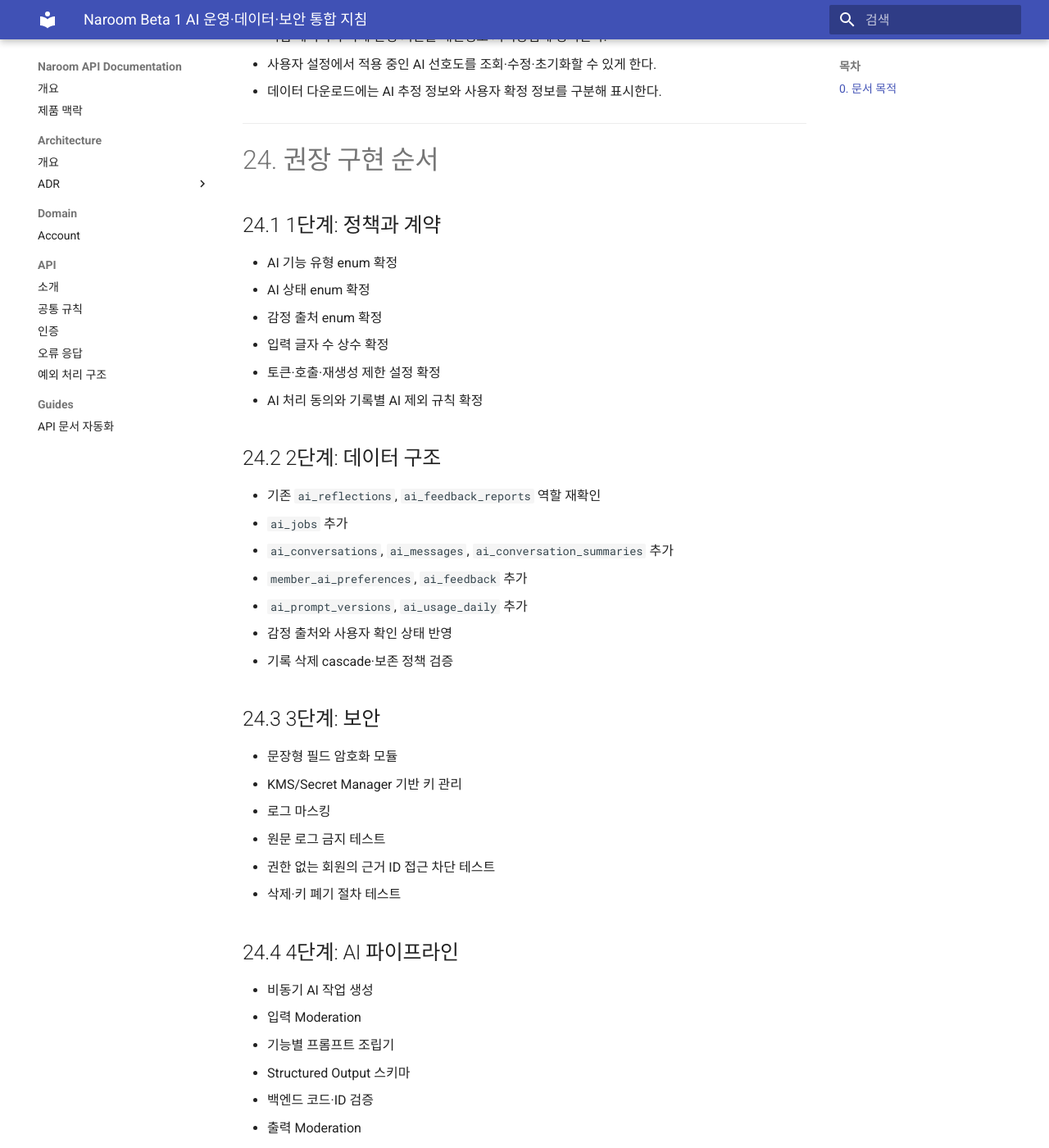
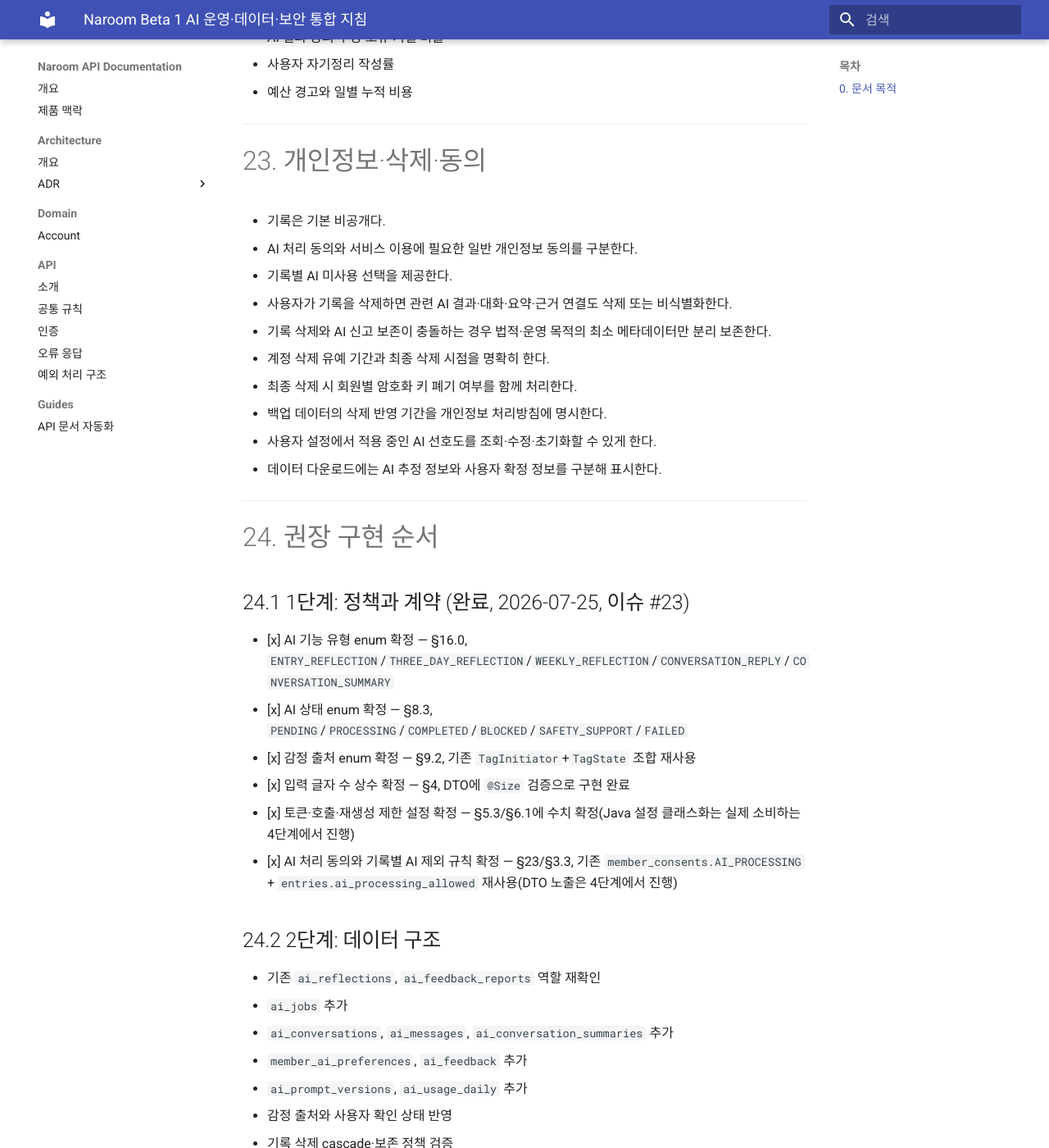
Before and after one commit to gvo-cheryl/narrom-api, an MkDocs documentation site: the page built from docs/api/ai-policy-architecture.md, in a window 1280 px wide and 1400 px high, scrolled down 29688 px. Shown: the whole window at 82% size. Built offline with MkDocs 1.6.1 and Material for MkDocs 9.7.7, drawn with Linux system fonts in a browser that asks for light colours; some of the changed text lies outside the part shown.

Commit message:
docs(api): AI 기능 유형 enum 확정 및 1단계 완료 체크
- feature_type 5개 값 확정(ENTRY_REFLECTION/THREE_DAY_REFLECTION/WEEKLY_REFLECTION/
  CONVERSATION_REPLY/CONVERSATION_SUMMARY), 0724 리뷰 문서 제안값 채택
- 24.1 1단계 체크리스트 완료 표시 및 근거 절 링크 추가

관련: #20, #23

```diff
--- a/docs/api/ai-policy-architecture.md
+++ b/docs/api/ai-policy-architecture.md
@@ -760,6 +760,18 @@ AI가 만든 과거 해석보다 사용자의 직접 선택과 자기정리를
 
 `ai_feedback`은 만족도 평가이고 `ai_feedback_reports`는 신고이므로 분리한다.
 
+### 16.0 `feature_type` enum 확정
+
+`ai_jobs`, `ai_reflections` 등에서 공통으로 쓰는 기능 유형 enum은 다음 5개 값으로 확정한다(`docs/instruction/0724_AI-Integration-Review.md` 5.1절 제안, `0725_AI-Domain-Schema-Review-Report.md`에서 기존 코드와 충돌 없음을 확인한 값을 그대로 채택).
+
+| 값 | 의미 |
+|---|---|
+| `ENTRY_REFLECTION` | 개별 기록 AI 정리 |
+| `THREE_DAY_REFLECTION` | 3일 회고 |
+| `WEEKLY_REFLECTION` | 주간 회고 |
+| `CONVERSATION_REPLY` | 후속 대화 응답 |
+| `CONVERSATION_SUMMARY` | 후속 대화 요약 |
+
 ## 16.1 AI 결과 필수 추적 정보
 
 - `member_id`
@@ -1034,14 +1046,14 @@ OpenAI가 처리할 본문을 별도의 암호문 상태로 보내면 모델이
 
 # 24. 권장 구현 순서
 
-## 24.1 1단계: 정책과 계약
+## 24.1 1단계: 정책과 계약 (완료, 2026-07-25, 이슈 #23)
 
-- AI 기능 유형 enum 확정
-- AI 상태 enum 확정
-- 감정 출처 enum 확정
-- 입력 글자 수 상수 확정
-- 토큰·호출·재생성 제한 설정 확정
-- AI 처리 동의와 기록별 AI 제외 규칙 확정
+- [x] AI 기능 유형 enum 확정 — §16.0, `ENTRY_REFLECTION`/`THREE_DAY_REFLECTION`/`WEEKLY_REFLECTION`/`CONVERSATION_REPLY`/`CONVERSATION_SUMMARY`
+- [x] AI 상태 enum 확정 — §8.3, `PENDING`/`PROCESSING`/`COMPLETED`/`BLOCKED`/`SAFETY_SUPPORT`/`FAILED`
+- [x] 감정 출처 enum 확정 — §9.2, 기존 `TagInitiator`+`TagState` 조합 재사용
+- [x] 입력 글자 수 상수 확정 — §4, DTO에 `@Size` 검증으로 구현 완료
+- [x] 토큰·호출·재생성 제한 설정 확정 — §5.3/§6.1에 수치 확정(Java 설정 클래스화는 실제 소비하는 4단계에서 진행)
+- [x] AI 처리 동의와 기록별 AI 제외 규칙 확정 — §23/§3.3, 기존 `member_consents.AI_PROCESSING` + `entries.ai_processing_allowed` 재사용(DTO 노출은 4단계에서 진행)
 
 ## 24.2 2단계: 데이터 구조
 
```
